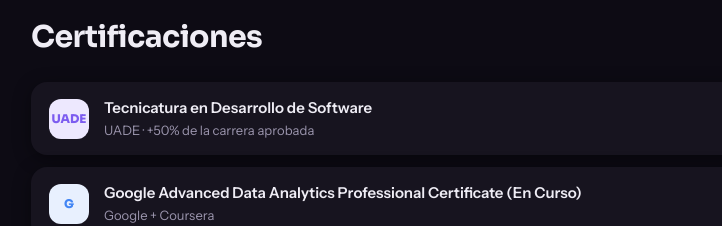
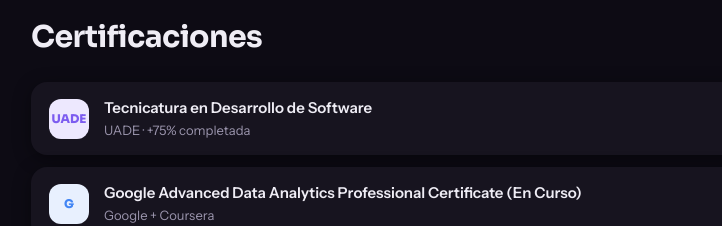
Before and after one commit to gabydomingo/porfolio, a React (Vite) app: page / in a window 1280 px wide. Shown: the part 5460-5686 px from the top of the page, without its empty margins (249-971 px from the left). Built offline with nearby package versions, Linux system fonts and the light colour scheme.

Commit message:
Foto de Sobre mí en 520x600 y la carrera al 75%

```diff
--- a/src/data/certificaciones.js
+++ b/src/data/certificaciones.js
@@ -6,7 +6,7 @@
     bg: '#EDE8FE',
     fg: '#7C5CF0',
     nombre: 'Tecnicatura en Desarrollo de Software',
-    organizacion: 'UADE · +50% de la carrera aprobada',
+    organizacion: 'UADE · +75% completada',
   },
   {
     id: 'google',
```
Also changed, not shown: public/proyectos/img-GB.jpg.
